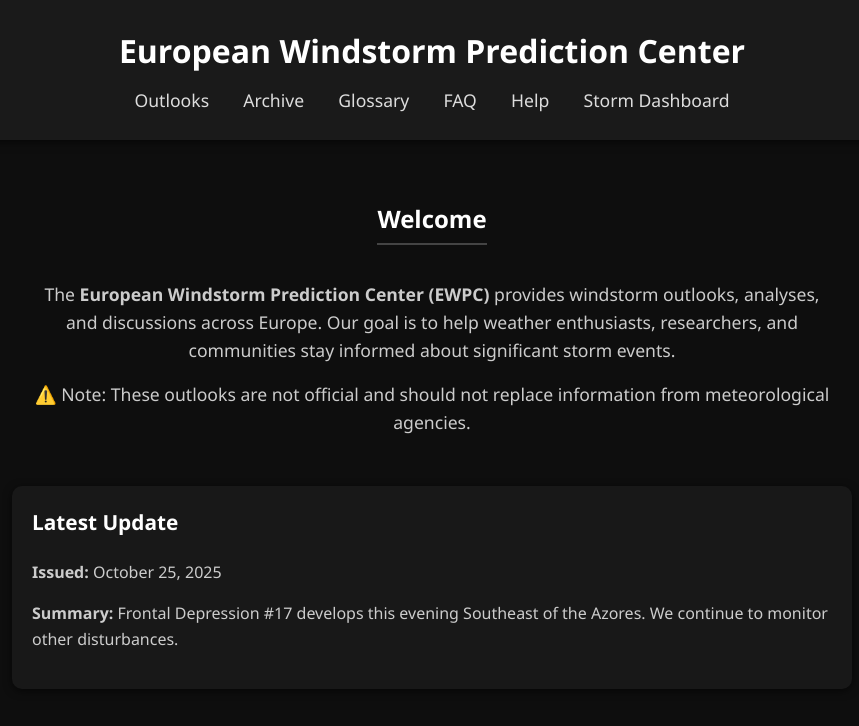
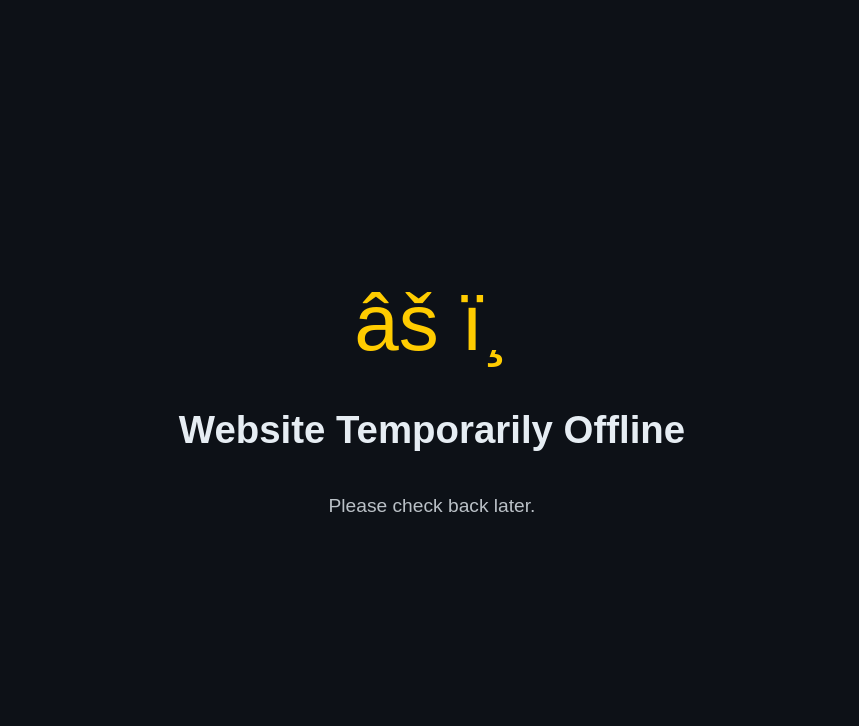
Before and after one commit to euwpc/ewpc.github.io-home, a plain HTML site: page index.html in a window 1280 px wide. Shown: the top 726 px of the page, without its empty margins (208-1067 px from the left). Drawn offline with Linux system fonts and the light colour scheme.

Commit message:
Update index.html

```diff
--- a/index.html
+++ b/index.html
@@ -1,6 +1,34 @@
 <!DOCTYPE html>
 <html lang="en">
 <head>
+  <!-- SITE OFFLINE OVERLAY -->
+<div id="site-offline-overlay" style="
+  position: fixed; inset: 0;
+  background:#0d1117;
+  color:#e6edf3;
+  display:flex;
+  flex-direction:column;
+  justify-content:center;
+  align-items:center;
+  text-align:center;
+  z-index:999999999;
+  font-family: Arial, sans-serif;
+  pointer-events:all;">
+  <div style="font-size:80px; color:#ffcc00;">⚠️</div>
+  <h1 style="margin:12px 0; font-size:2.4rem;">Website Temporarily Offline</h1>
+  <p style="font-size:1.2rem; opacity:.8;">Please check back later.</p>
+</div>
+
+<script>
+  // Disable all input / interaction
+  const block = e => { e.preventDefault(); e.stopPropagation(); return false; };
+  ["click","mousedown","mouseup","keydown","keyup","contextmenu","touchstart"]
+    .forEach(evt => window.addEventListener(evt, block, true));
+
+  // Disable scrolling
+  document.body.style.overflow = "hidden";
+</script>
+
   <meta charset="UTF-8">
   <meta name="viewport" content="width=device-width, initial-scale=1.0">
   <title>European Windstorm Prediction Center</title>
```
